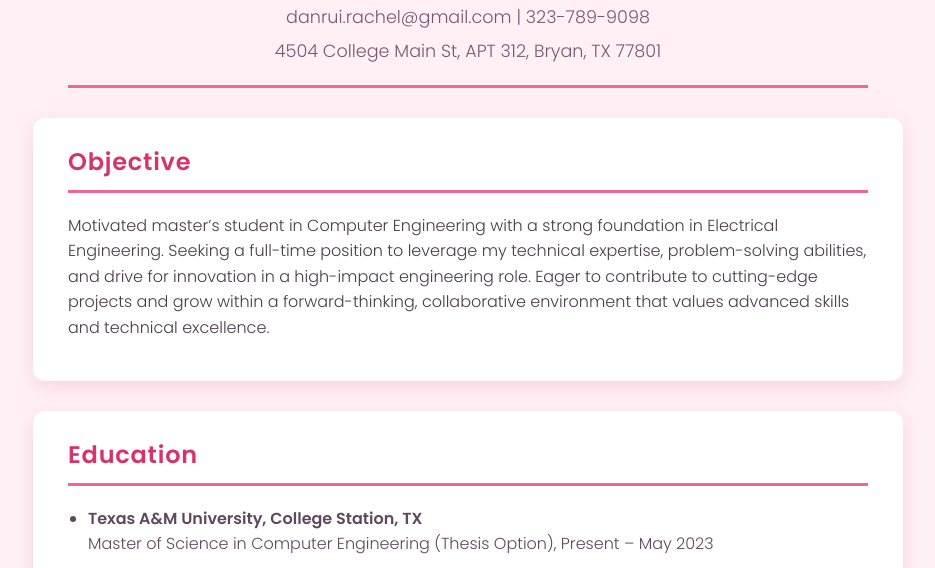
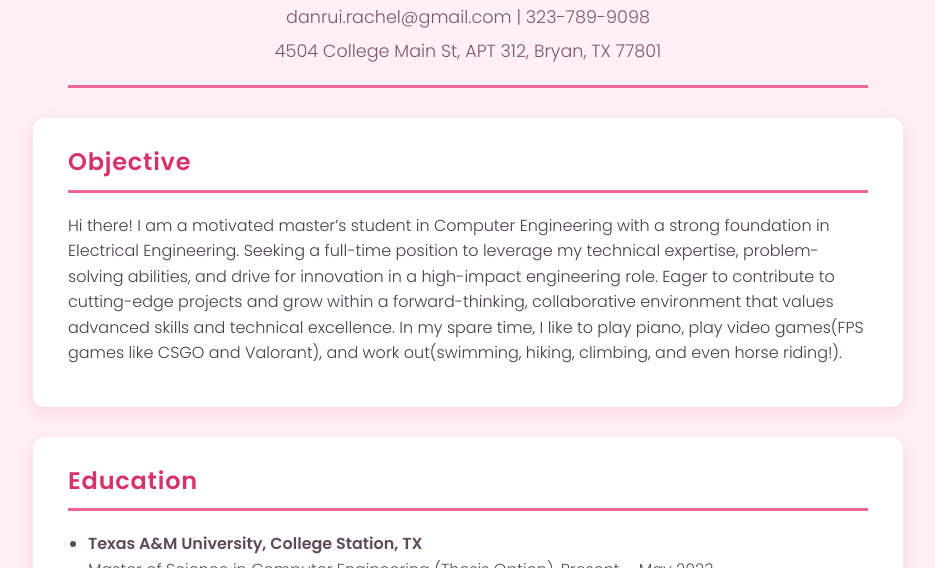
Before and after one commit to Danrui-Li/danruili.github.io, a plain HTML site: page index.html in a window 1280 px wide. Shown: the part 174-742 px from the top of the page, without its empty margins (172-1107 px from the left). Drawn offline with Linux system fonts and the light colour scheme.

Commit message:
index.html

```diff
--- a/index.html
+++ b/index.html
@@ -103,10 +103,12 @@
   <section>
     <h2>Objective</h2>
     <p>
-      Motivated master’s student in Computer Engineering with a strong foundation in Electrical Engineering.
+      Hi there! I am a motivated master’s student in Computer Engineering with a strong foundation in Electrical Engineering.
       Seeking a full-time position to leverage my technical expertise, problem-solving abilities, and drive for
       innovation in a high-impact engineering role. Eager to contribute to cutting-edge projects and grow within a
       forward-thinking, collaborative environment that values advanced skills and technical excellence.
+
+      In my spare time, I like to play piano, play video games(FPS games like CSGO and Valorant), and work out(swimming, hiking, climbing, and even horse riding!).
     </p>
   </section>
 
```
